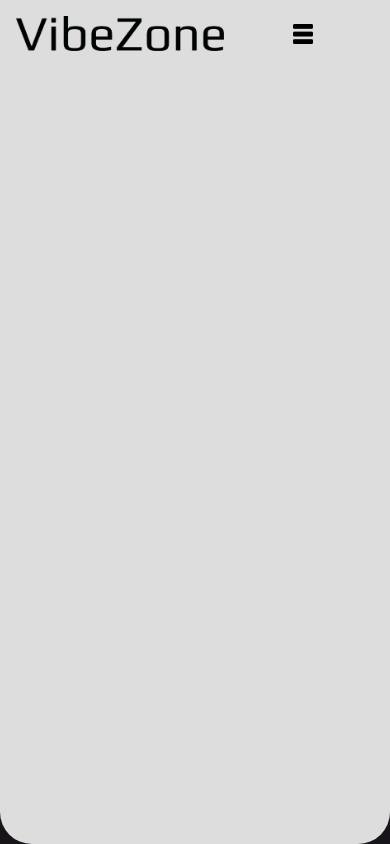
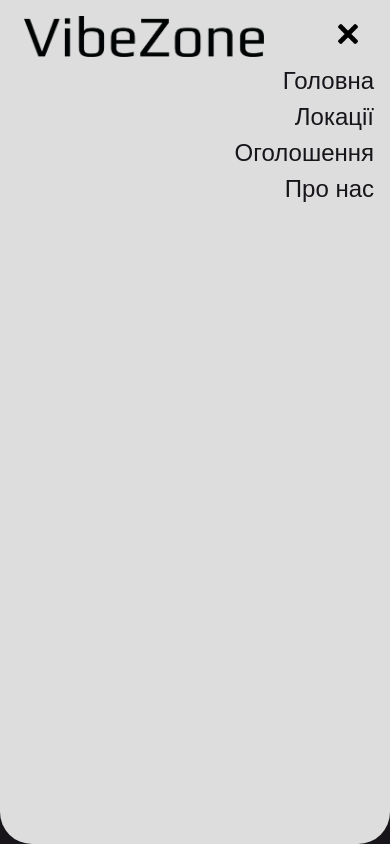
Before and after one commit to TeamVibeLab/vibezone, a Next.js app: page / in a window 390 px wide. Both pictures are taken after a click on the button 348 px from the left and 34 px from the top of the page. Built offline with nearby package versions, Linux system fonts and the light colour scheme.

Commit message:
завершення колонтитулу для малих екранів

```diff
--- a/src/components/Header/Header.tsx
+++ b/src/components/Header/Header.tsx
@@ -29,22 +29,22 @@ export default function Header() {
     const [displayMenuSmall, setDisplayMenuSmall] = useState(false);
 
     return (
-        <header className={`z-100
+        <header className={`z-[100]
         flex justify-center
-        pt-4 pb-4 mb-3 w-full
+        pt-4 pb-4 mb-3 px-2 w-full
         md:sticky
         ${displayMenuSmall ? `max-md:grow max-md:min-h-screen max-md:fixed
             max-md:justify-start` : `max-md:sticky`}
         top-0 left-0 right-0
         rounded-b-4xl bg-bright-foreground`}>
-            <div className={`flex flex-row w-full items-start md:justify-center max-md:justify-between
-                md:gap-x-8`}>
-                <LogoImage bright={false} extraClassName="px-4"/>
+            <div className="flex flex-col w-full gap-y-2">
+                <div className="flex flex-row w-full items-start md:justify-center max-md:justify-between md:gap-x-8">
+                    <LogoImage bright={false} extraClassName="mx-4"/>
 
-                <button className="p-2 mr-6 md:hidden hover:bg-dark-foreground/50 rounded-lg"
+                    <button className="p-2 mx-4 md:hidden hover:bg-dark-foreground/50 rounded-lg"
                             onClick={() => { setDisplayMenuSmall(!displayMenuSmall)}}>
                         <Image
-                        src="/images/icon-menu.png"
+                            src={`/images/icon-menu-${displayMenuSmall ? "close" : "open"}.png`}
                             alt="Іконка кнопки меню"
                             width={128}
                             height={128}
@@ -52,16 +52,19 @@ export default function Header() {
                         />
                     </button>
 
-                {displayMenuSmall && (
-                    <nav className="flex flex-col gap-y-4 md:hidden">
-
-                    </nav>
-                )}
                     <nav className="flex flex-row gap-x-4 max-md:hidden">
                         {headerWebsiteLinks.map(item => (
-                        <a className="text-2xl text-bold text-dark-foreground hover:bold-shadow-dark-foreground" key={item.text} {...item}>{item.text}</a>
+                            <a className="text-2xl text-dark-foreground hover:bold-shadow-dark-foreground" key={item.text} {...item}>{item.text}</a>
                         ))}
                     </nav>
+                </div>
+                <div className={`flex flex-col w-full gap-y-1
+                    text-right
+                    md:hidden ${!displayMenuSmall && `hidden`}`}>
+                    {headerWebsiteLinks.map(item => (
+                        <a className="px-2 text-2xl text-dark-foreground rounded-lg hover:bg-dark-foreground/20 hover:bold-shadow-dark-foreground" key={item.text} {...item}>{item.text}</a>
+                    ))}
+                </div>
             </div>
         </header>
     )
```
Also changed, not shown: public/images/icon-menu-close.png (added), public/images/icon-menu-open.png (renamed from public/images/icon-menu.png). Lines whose indentation alone changed are shown as unchanged.
